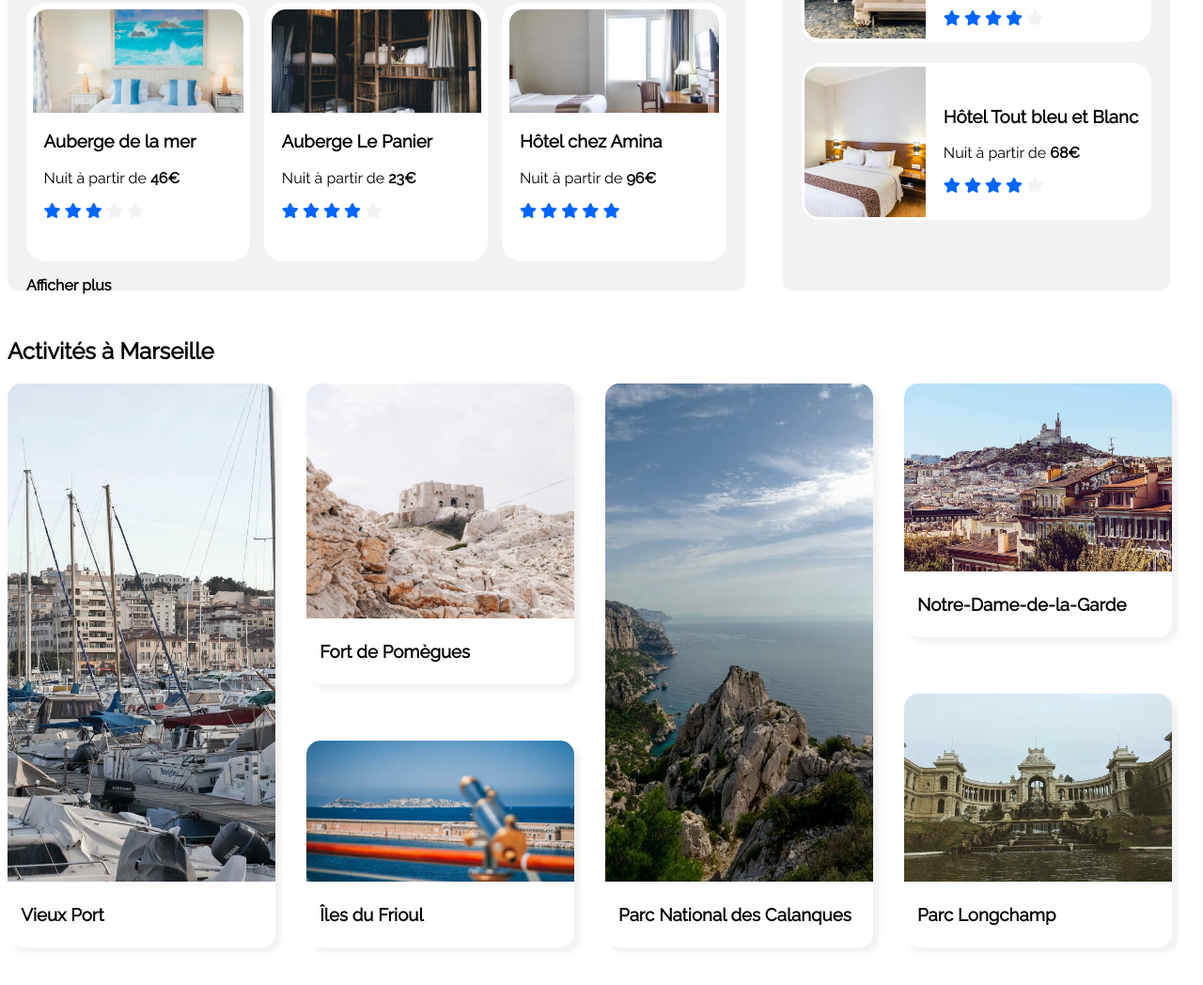
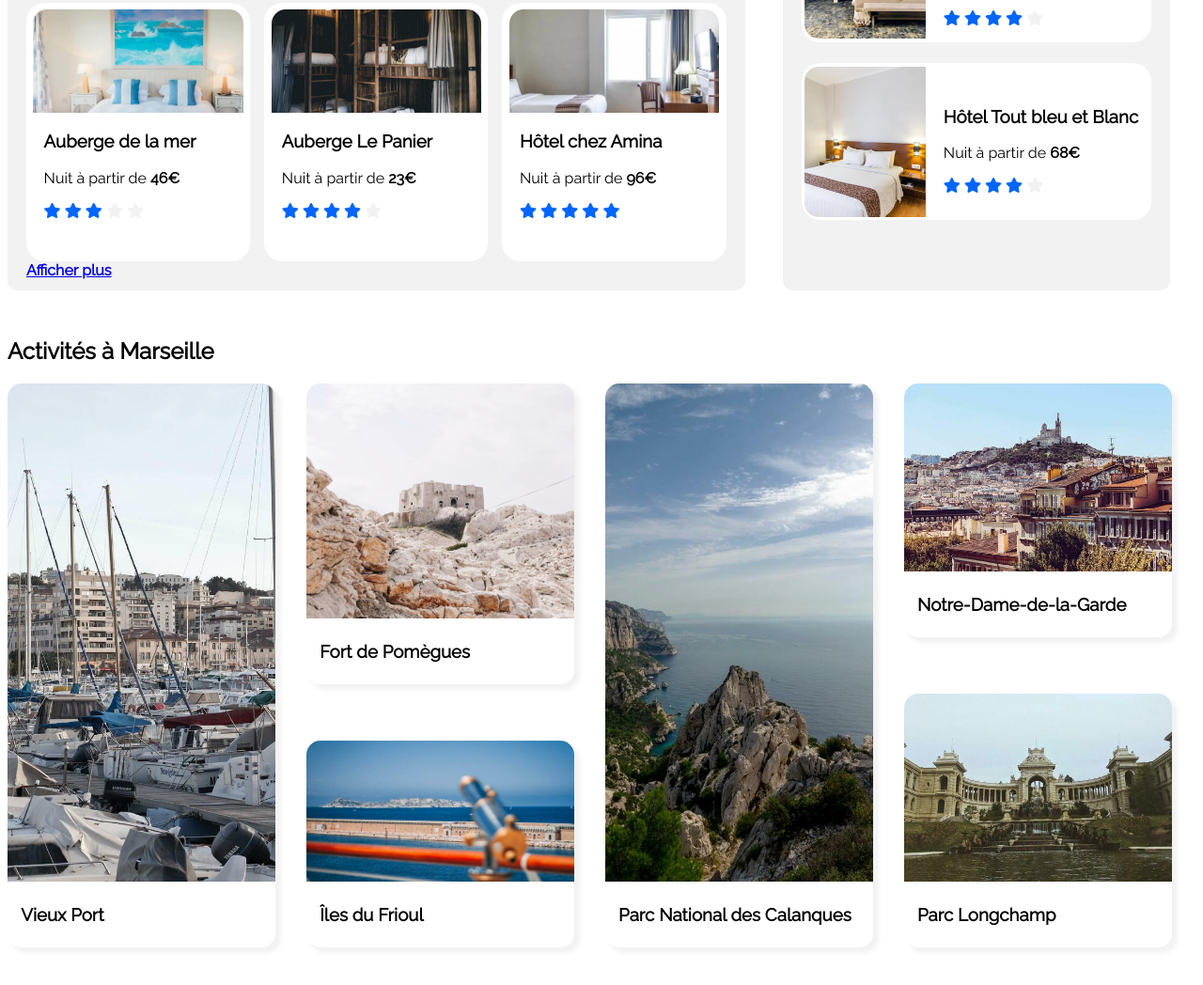
Before and after one commit to Sindahera/Booki, a plain HTML site: page index.html in a window 1280 px wide. Shown: the part 845-1893 px from the top of the page at 94% size. Drawn offline with Linux system fonts and the light colour scheme.

Commit message:
commit 4

```diff
--- a/index.html
+++ b/index.html
@@ -224,8 +224,7 @@
             </div>
           </div>
         </div>
-        <div></div>
-        <p class="texte-gras">Afficher plus</p>
+        <div class="texte-gras"><a href="#">Afficher plus</a></div>
       </div>
       <div class="size-populaires bloc-populaires back-gris">
         <div class="flex-between">
```
